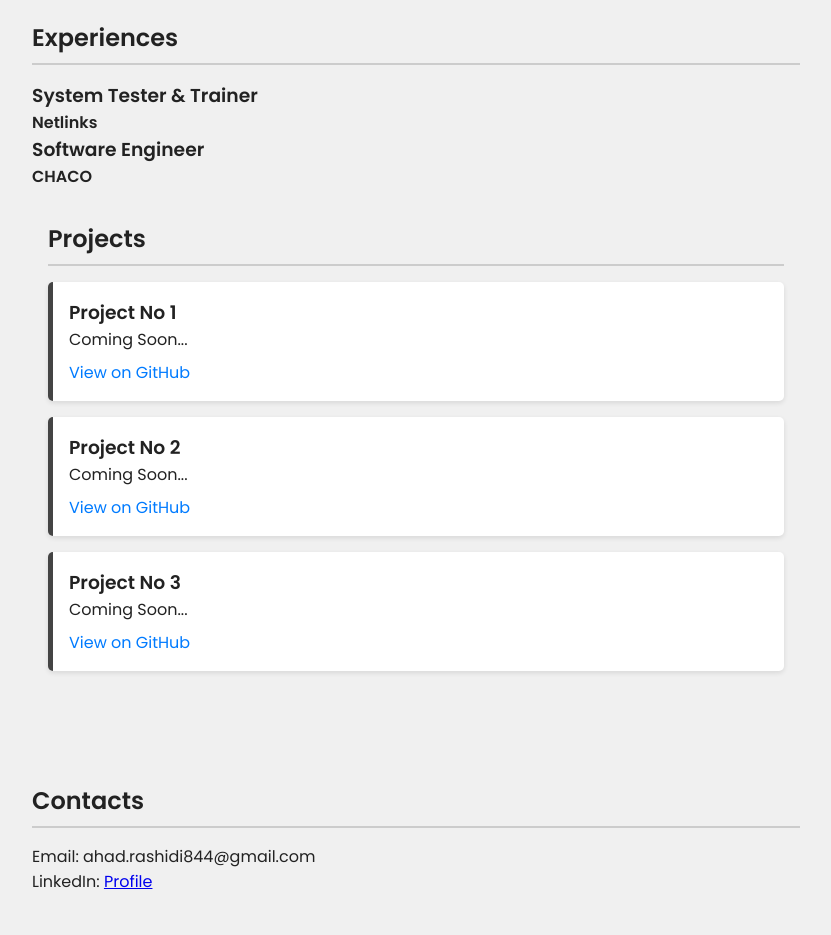
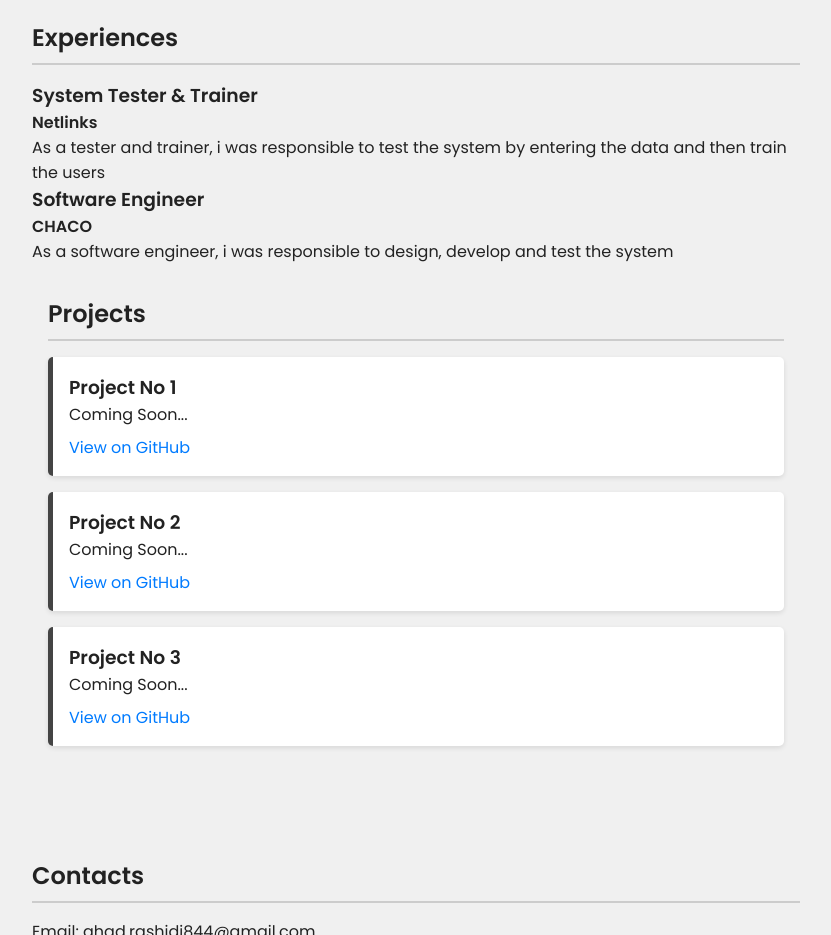
Before and after one commit to ahadrashidi844/Profile, a plain HTML site: page index.html in a window 1280 px wide. Shown: the part 1040-1975 px from the top of the page, without its empty margins (224-1055 px from the left). Drawn offline with Linux system fonts and the light colour scheme.

Commit message:
Update index.html

```diff
--- a/index.html
+++ b/index.html
@@ -58,9 +58,11 @@
     <h2>Experiences</h2>
     <div>
       <h3>System Tester & Trainer <h4>Netlinks </h4></h3>
+      <p>As a tester and trainer, i was responsible to test the system by entering the data and then train the users</p>
     </div>
     <div>
       <h3>Software Engineer <h4>CHACO</h4> </h3>
+      <p>As a software engineer, i was responsible to design, develop and test the system</p>
     </div>
 
     <section id="projects">
```
